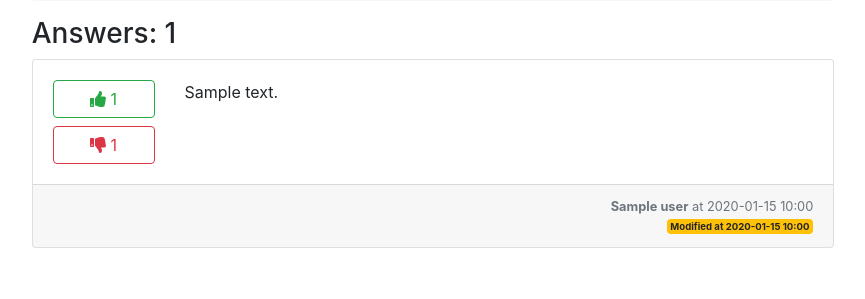
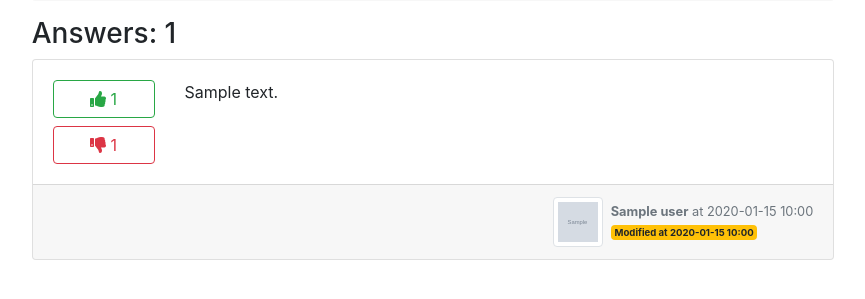
Before and after one commit to arvydasg/stackunderflow, a Flask app: page /questions/1 in a window 1280 px wide. Shown: the part 305-604 px from the top of the page, without its empty margins (207-1072 px from the left). Run offline with Flask 3, Linux system fonts and the light colour scheme; tables that the repository leaves empty hold one stand-in row (values such as "Sample post"); grey boxes marked "Sample" are stand-in pictures; some libraries are stand-ins or nearby versions.

```diff
--- a/stackunderflow_app/templates/questions/question_detail.html
+++ b/stackunderflow_app/templates/questions/question_detail.html
@@ -79,7 +79,9 @@
                                     </div>
                                 </div>
                             </div>
-                            <div class="card-footer text-muted text-right small">
+                            <div class="card-footer text-muted small d-flex align-items-center justify-content-end">
+                                <img src="{{ url_for('static', filename='profile_images/' + question.author.profile_image) }}" alt="Profile Image" class="img-thumbnail align-self-center" style="width:50px; height:50px; object-fit:cover;">
+                                <div class="pl-2">
                                     <strong>{{ answer.author.name|capitalize }}</strong> at {{ answer.created_at.strftime('%Y-%m-%d %H:%M') }}
                                     {% if answer.modified_at is not none %}
                                         <p class="card-text">
```
Lines whose indentation alone changed are shown as unchanged.
